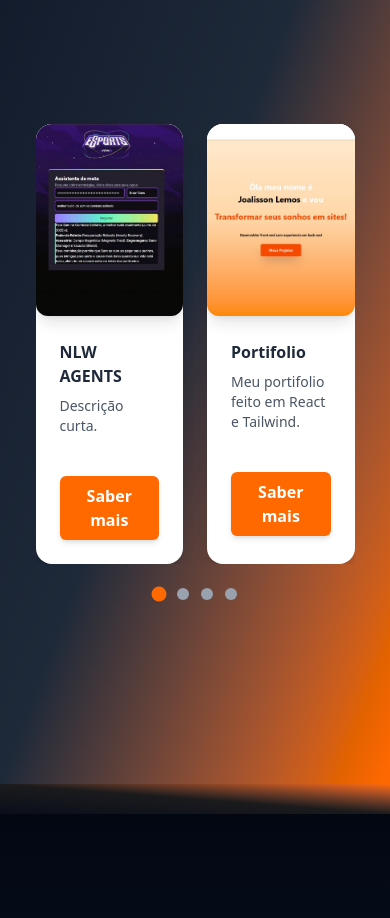
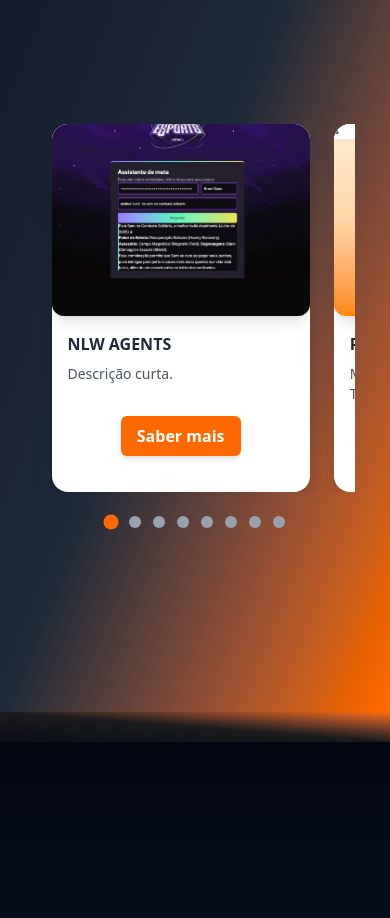
Before and after one commit to Joalisson-Lemos/Joalisson-lemos.github.io, a React (Vite) app: page / in a window 390 px wide. Shown: the part 1100-2018 px from the top of the page. Built offline with nearby package versions, Linux system fonts and the light colour scheme.

Commit message:
ajustes no card e responsividade no mobile

```diff
--- a/src/components/CardDefault.jsx
+++ b/src/components/CardDefault.jsx
@@ -29,7 +29,7 @@ export function CardsCarousel() {
   const updateCardsPerPage = () => {
     if (window.innerWidth >= 1024) setCardsPerPage(4);
     else if (window.innerWidth >= 640) setCardsPerPage(2);
-    else setCardsPerPage(2);
+    else setCardsPerPage(1);
   };
 
   useEffect(() => {
@@ -37,12 +37,9 @@ export function CardsCarousel() {
     window.addEventListener("resize", updateCardsPerPage);
     return () => window.removeEventListener("resize", updateCardsPerPage);
   }, []);
+
   useEffect(() => {
-    if(modalCard){
-    document.body.style.overflow = "hidden";
-    } else{
-      document.body.style.overflow = "auto";
-    }
+    document.body.style.overflow = modalCard ? "hidden" : "auto";
   }, [modalCard]);
 
   const scrollToIndex = (index) => {
@@ -99,32 +96,37 @@ export function CardsCarousel() {
       <div
         ref={trackRef}
         onScroll={handleScroll}
-        className="flex gap-6 flex-nowrap overflow-x-auto scrollbar-hide touch-pan-x"
-        style={{ scrollBehavior: "smooth", WebkitOverflowScrolling: "touch" }}
+        className="flex flex-row flex-nowrap overflow-x-auto overflow-y-hidden scrollbar-hide px-4 gap-6"
+        style={{
+          scrollBehavior: "smooth",
+          WebkitOverflowScrolling: "touch",
+          overscrollBehaviorX: "auto",
+          touchAction: "pan-x pan-y",
+        }}
       >
         {cards.map((card, idx) => (
           <Card
             key={idx}
-            className="bg-white shadow-lg rounded-2xl overflow-hidden flex-shrink-0 hover:scale-105 transition-transform duration-300"
+            className="bg-white shadow-xl rounded-2xl overflow-hidden flex-shrink-0 flex flex-col transition-transform duration-300 md:hover:scale-105"
             style={{
               width:
                 cardsPerPage === 4
                   ? "calc((100% - 3*1.5rem)/4)"
                   : cardsPerPage === 2
                   ? "calc((100% - 1.5rem)/2)"
-                  : "100%",
+                  : "90%",
             }}
           >
             <CardHeader className="relative h-48 bg-gray-200">
               <img src={card.image} alt={card.title} className="w-full h-full object-cover" />
             </CardHeader>
-            <CardBody>
+            <CardBody className="p-4">
               <Typography variant="h5" className="mb-2 font-bold text-gray-800">{card.title}</Typography>
               <Typography className="text-gray-600 text-sm">{card.description}</Typography>
             </CardBody>
-            <CardFooter className="flex justify-center pt-4">
+            <CardFooter className="flex justify-center pt-4 pb-4">
               <Button
-                className="bg-orange-500 hover:bg-orange-600 text-white px-4 py-2 rounded-md hover:scale-105 transition"
+                className="bg-orange-500 hover:bg-orange-600 text-white px-4 py-2 rounded-md transition"
                 onClick={() => setModalCard(card)}
               >
                 Saber mais
```
